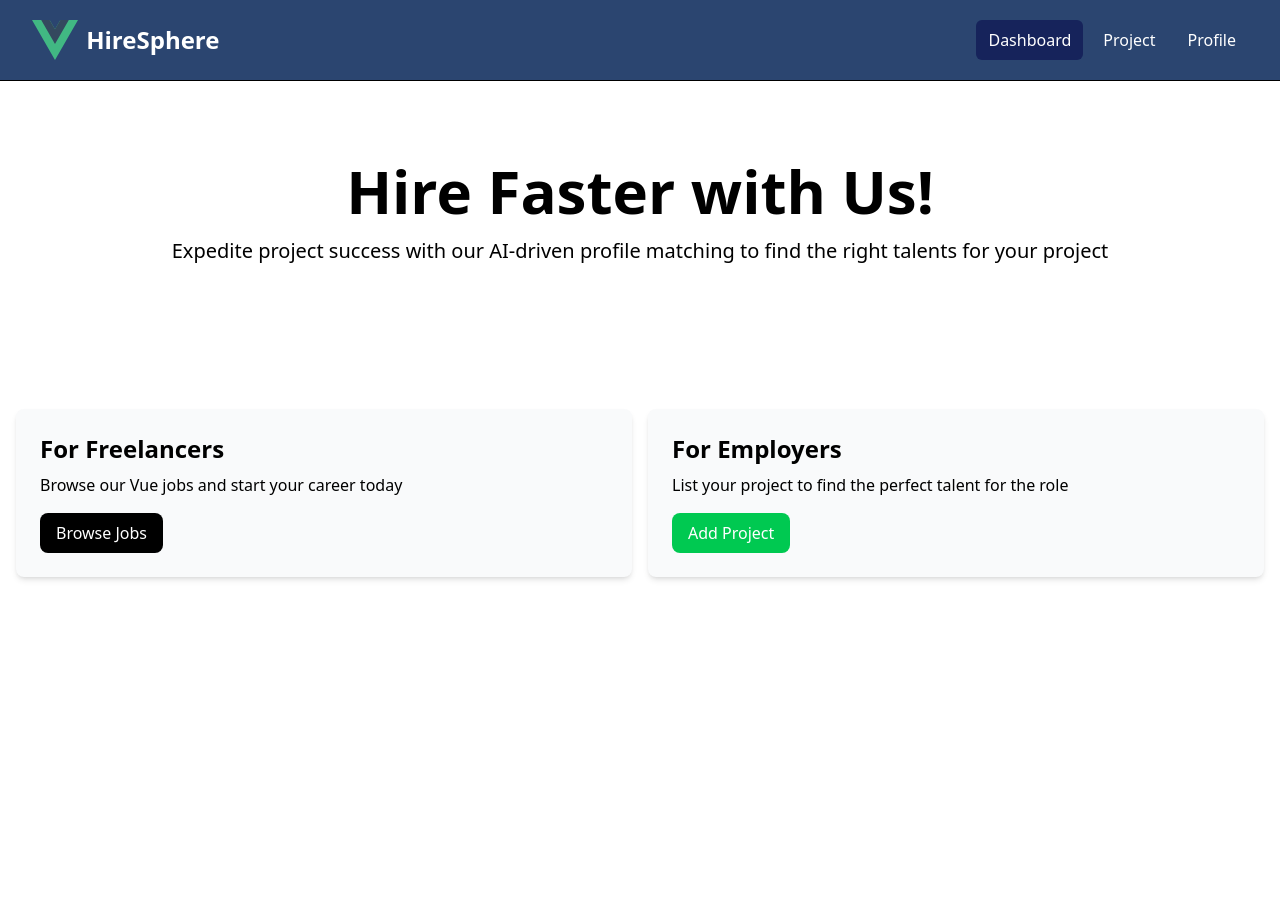
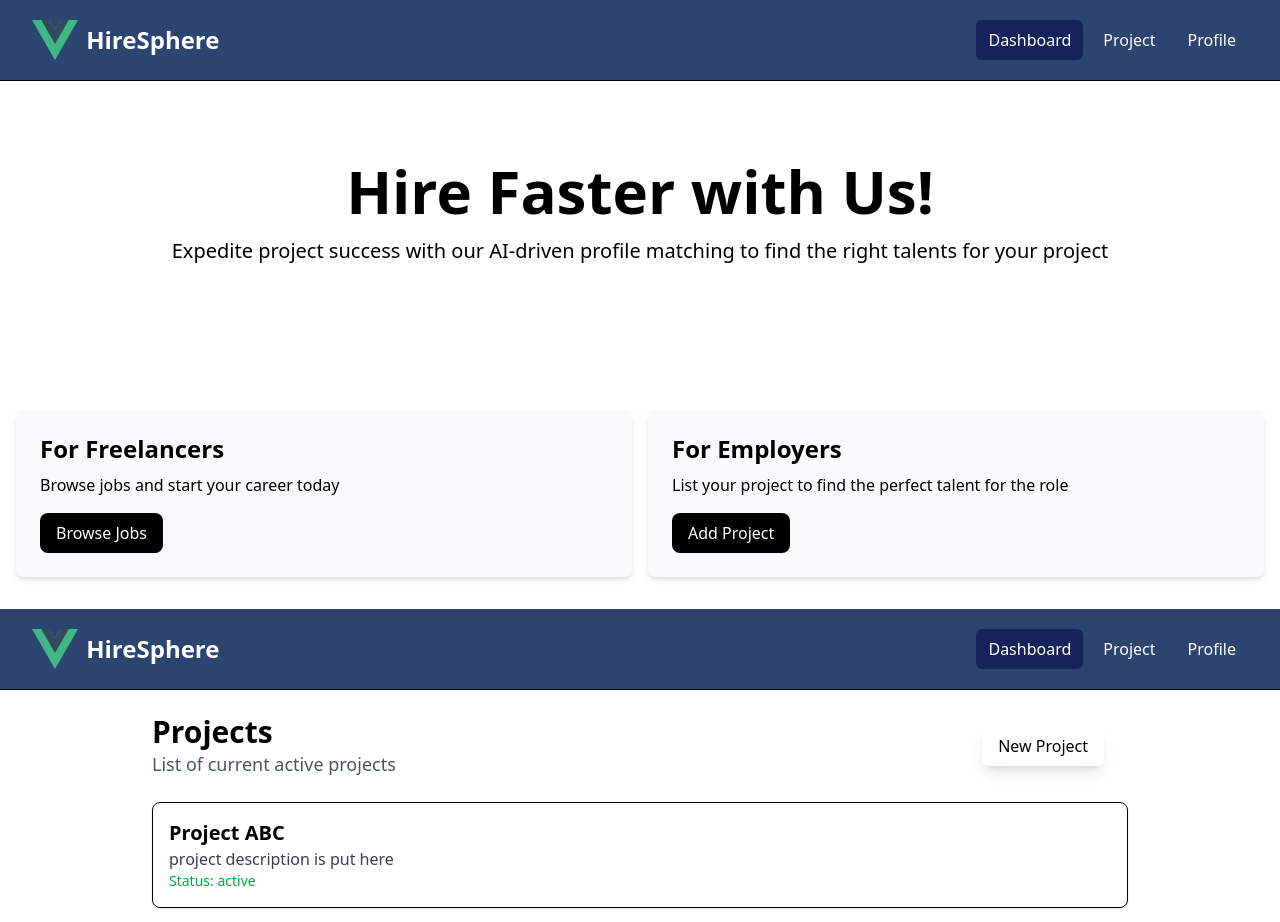
Before and after one commit to qlfzn/hiresphere, a Vue app in the folder client/: page / in a window 1280 px wide. Shown: the top 922 px of the page. Before the commit the page ends 800 px from the top, so only its background shows below. Built offline with nearby package versions, Linux system fonts and the light colour scheme; a web font is replaced by a local one.

Commit message:
add project page

```diff
--- a/client/src/App.vue
+++ b/client/src/App.vue
@@ -3,12 +3,13 @@
   import Hero from './components/Hero.vue';
   import HomeCard from './components/HomeCard.vue';
   import { RouterView } from 'vue-router';
-
+  import Project from './views/Project.vue';
 </script>
 
 <template>
   <Navbar />
   <Hero headline="Hire Faster with Us!" subheader="Expedite project success with our AI-driven profile matching to find the right talents for your project"/>
   <HomeCard />
+  <Project />
   <!-- <RouterView /> -->
 </template>
--- a/client/src/components/HomeCard.vue
+++ b/client/src/components/HomeCard.vue
@@ -10,7 +10,7 @@ import Card from './Card.vue';
           <Card bg="bg-gray-50">
             <h2 class="text-2xl font-bold">For Freelancers</h2>
             <p class="mt-2 mb-4">
-              Browse our Vue jobs and start your career today
+              Browse jobs and start your career today
             </p>
             <a
               href="jobs.html"
@@ -26,7 +26,7 @@ import Card from './Card.vue';
             </p>
             <a
               href="add-job.html"
-              class="inline-block bg-green-500 text-white rounded-lg px-4 py-2 hover:bg-green-600"
+              class="inline-block bg-black text-white rounded-lg px-4 py-2 hover:bg-gray-700"
             >
               Add Project
             </a>
--- a/client/src/components/Navbar.vue
+++ b/client/src/components/Navbar.vue
@@ -1,6 +1,6 @@
 <script setup>
 import logo from '@/assets/logo.svg';
-import { ref } from 'vue'
+import { ref, defineProps } from 'vue'
 
 const navTitle = ref("HireSphere");
 
@@ -10,6 +10,13 @@ const navigation = [
   { name: 'Profile', href: '#' },
   { name: 'Help', href: '#' },
 ]
+
+defineProps({
+    hover: {
+        type: String,
+        default: ""
+    }
+})
 
 </script>
 
--- /dev/null
+++ b/client/src/views/Project.vue
@@ -0,0 +1,39 @@
+<script setup>
+import Navbar from '@/components/Navbar.vue';
+import { ref } from 'vue';
+const projects = ref([
+    {id: 123, title: "Project ABC", description: "project description is put here", status: "active"},
+    {id: 123, title: "Project xyz", description: "project description is put here", status: "active"},
+    {id: 123, title: "Project 123", description: "project description is put here", status: "active"},
+])
+
+</script>
+
+<template>
+    <section>
+        <Navbar />
+    </section>
+    <div class="container mx-auto max-w-screen-lg p-6">
+        <div class="flex justify-between items-center">
+            <div>
+                <h1 class="text-3xl font-bold">Projects</h1>
+                <p class="text-lg text-gray-600">List of current active projects</p>
+            </div>
+            <button class="mr-6 bg-white text-black px-4 py-2 rounded-md shadow-lg outline-black
+                           hover:bg-[#16235b] hover:text-white focus:ring-2 focus:ring-blue-400
+                           active:bg-blue-800 transition">
+               New Project
+            </button>
+        </div>
+
+        <div class="mt-6 space-y-4">
+            <div v-for="project in projects" :key="project.id"
+                 class="group p-4 border rounded-lg shadow-sm transition
+                        bg-white hover:bg-[#2B4570] hover:shadow-lg">
+                <h2 class="text-xl group-hover:text-white font-semibold">{{ project.title }}</h2>
+                <p class="text-gray-700 group-hover:text-gray-200">{{ project.description }}</p>
+                <p class="text-sm text-green-600 font-medium">Status: {{ project.status }}</p>
+            </div>
+        </div>
+    </div>
+</template>
```
